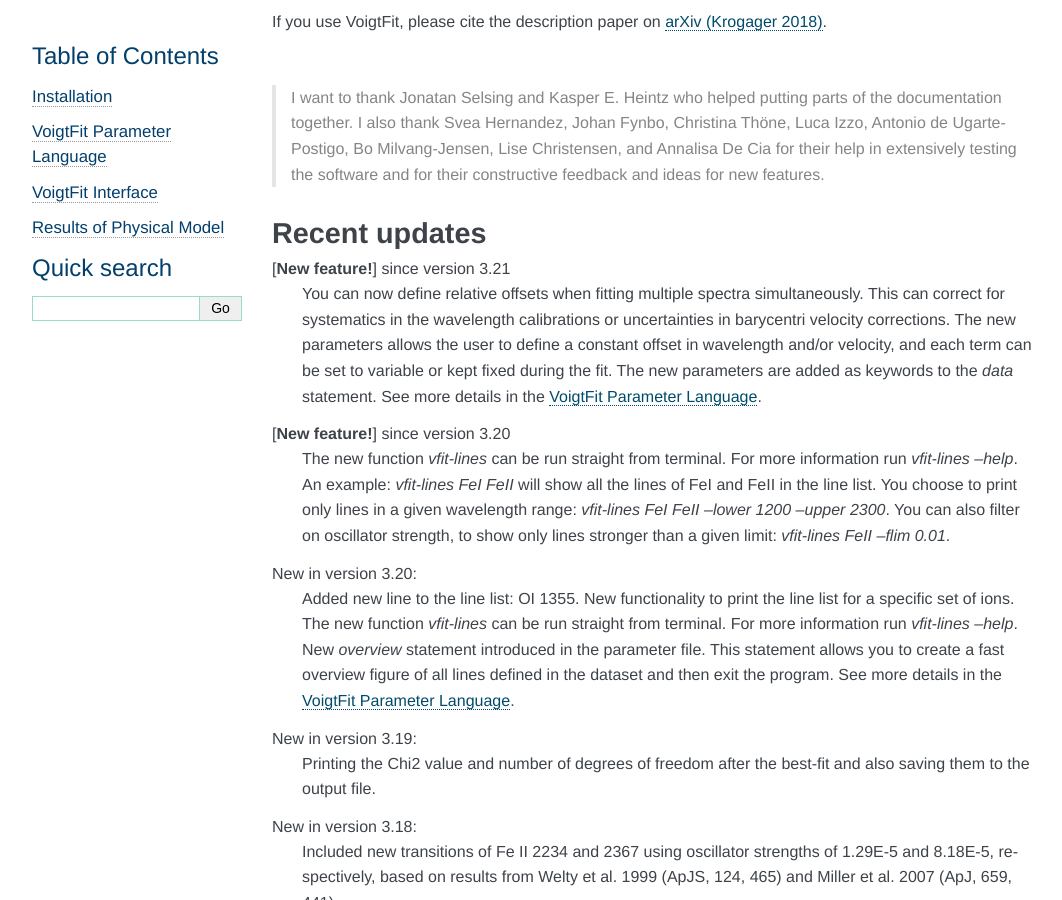
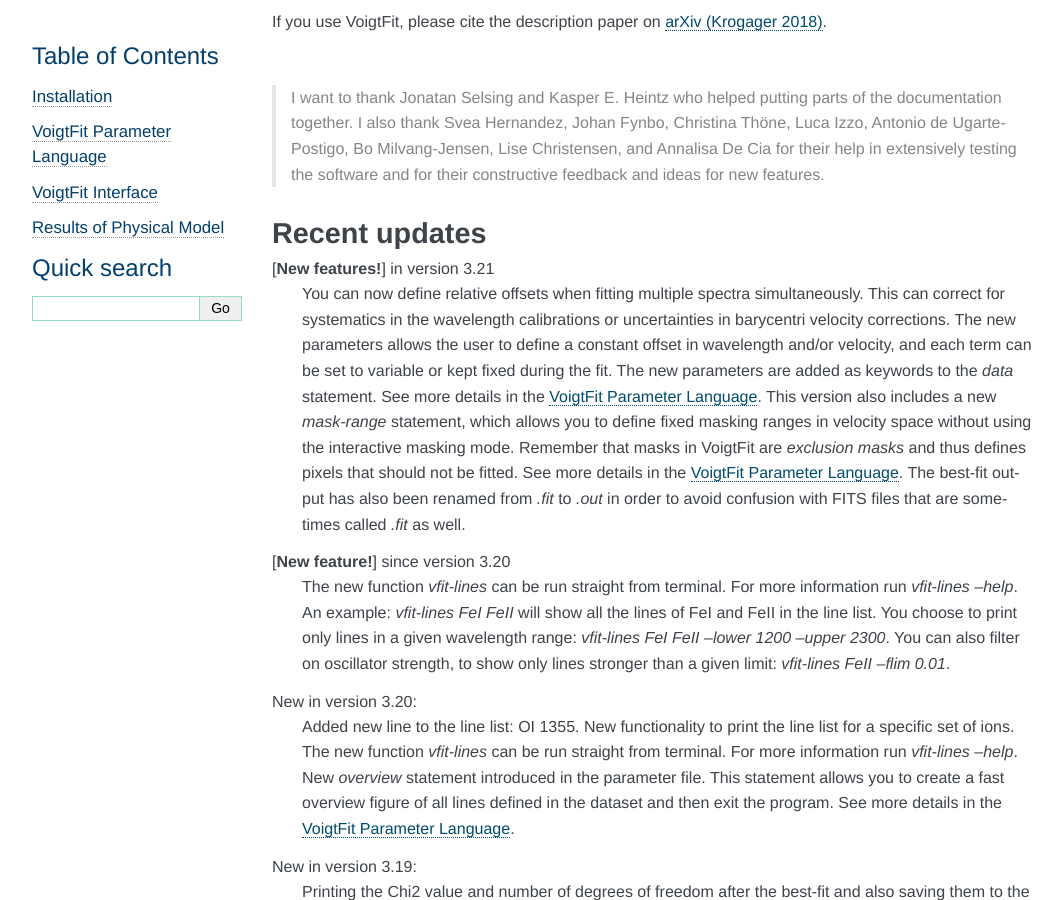
Before and after one commit to jkrogager/VoigtFit, a Sphinx documentation site: the page built from docs/index.rst, in a window 1280 px wide and 900 px high, scrolled down 402 px. Shown: the whole window, without its empty margins (98-1160 px from the left). Built offline with Sphinx 7.4.7, drawn with Linux system fonts in a browser that asks for light colours.

Commit message:
Updated documentation

```diff
--- a/docs/index.rst
+++ b/docs/index.rst
@@ -34,11 +34,16 @@
 
 Recent updates
 --------------
-[**New feature!**] since version 3.21
+[**New features!**] in version 3.21
   You can now define relative offsets when fitting multiple spectra simultaneously. This can correct for systematics
   in the wavelength calibrations or uncertainties in barycentri velocity corrections. The new parameters allows the user
   to define a constant offset in wavelength and/or velocity, and each term can be set to variable or kept fixed during the fit.
   The new parameters are added as keywords to the `data` statement. See more details in the :ref:`documentation`.
+  This version also includes a new `mask-range` statement, which allows you to define fixed masking ranges in velocity space
+  without using the interactive masking mode. Remember that masks in VoigtFit are *exclusion masks* and thus defines pixels
+  that should not be fitted. See more details in the :ref:`documentation`.
+  The best-fit output has also been renamed from *.fit* to *.out* in order to avoid confusion with FITS files that are sometimes
+  called *.fit* as well.
 
 
 [**New feature!**] since version 3.20
```
Also changed, not shown: docs/documentation.rst (+33 -0 lines).
